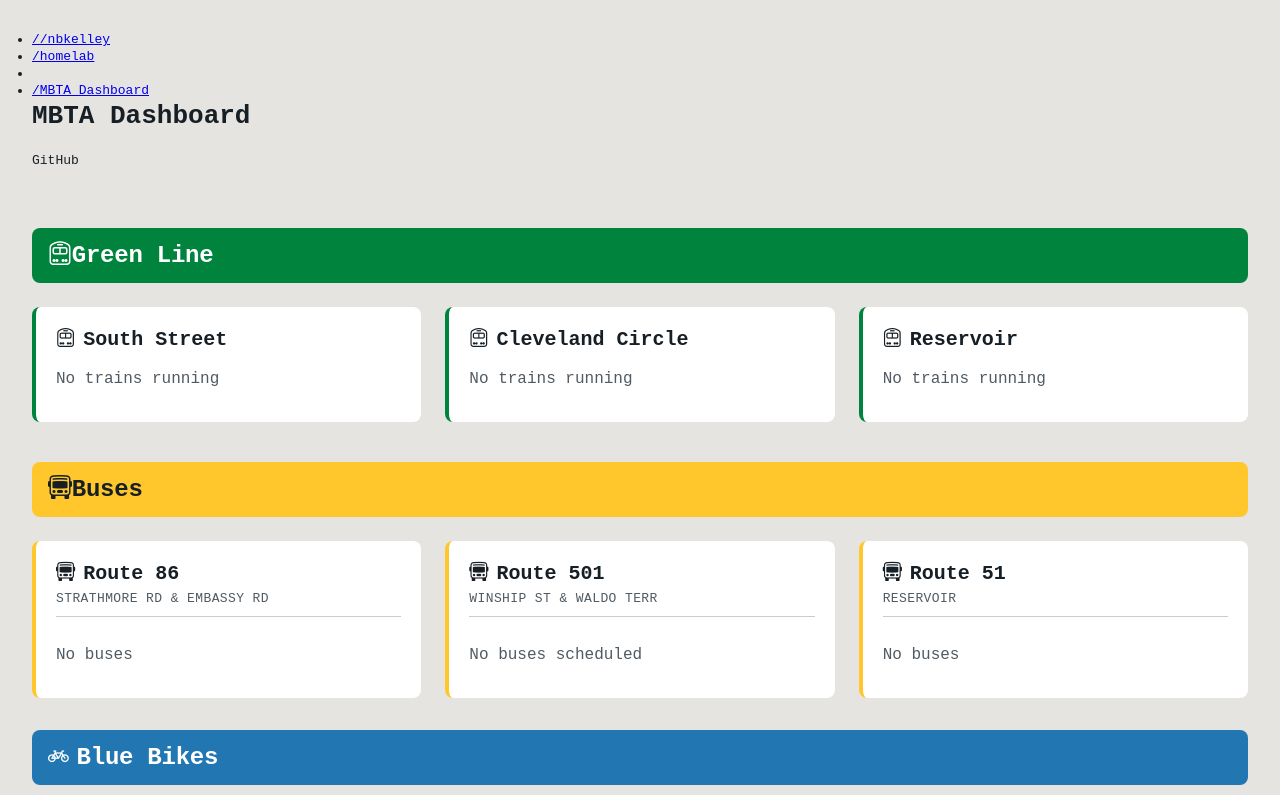
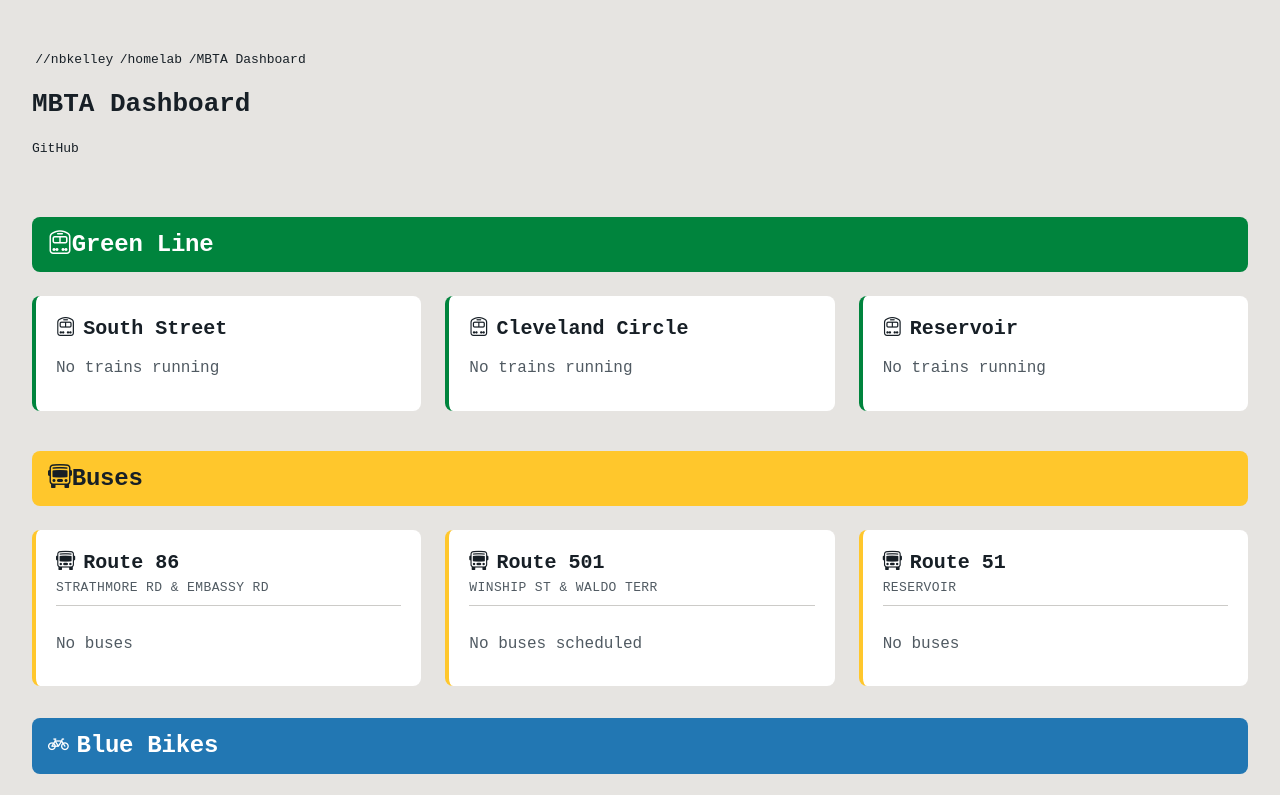
Before and after one commit to NK-Iluvatar/MBTADashboard, a website: page public/index.html in a window 1280 px wide. Shown: the top 795 px of the page. Drawn offline with nearby package versions, Linux system fonts and the light colour scheme; no server answers.

Commit message:
26-02-18-17-21

```diff
--- a/public/index.html
+++ b/public/index.html
@@ -9,11 +9,11 @@
 <body>
     <div class="container">
         <div class="path-nav">
-            <ul>
+            <ol>
                 <li><a href="https://nbkelley.com/">//nbkelley </a></li>
                 <li><a href="https://nbkelley.com/homelab/">/homelab </a><li>
                 <li><a href="http://mbtadash.nbkelley.com">/MBTA Dashboard</a></li>
-            </ul>
+            </ol>
         </div>
         <h1> MBTA Dashboard</h1>
         <div class="terminal-nav"><a>GitHub</a></div>
--- a/public/styles.css
+++ b/public/styles.css
@@ -41,6 +41,61 @@ body {
 .container {
     max-width: 1600px;
     margin: 0 auto;
+}
+
+/* Path navigation styles */
+.path-nav {
+  font-family: var(--font-family-mono);
+  padding: var(--spacing-base) 0;
+  white-space: nowrap;
+  overflow-x: auto;
+  -webkit-overflow-scrolling: touch;
+  scrollbar-width: none; /* Firefox */
+  -ms-overflow-style: none; /* IE and Edge */
+  width: 100%;
+}
+
+.path-nav::-webkit-scrollbar {
+  display: none; /* Chrome, Safari, Opera */
+}
+
+.path-nav ol {
+  display: flex;
+  flex-wrap: nowrap;
+  list-style: none;
+  margin: 0;
+  padding: 0;
+}
+
+.path-nav li {
+  display: flex;
+  align-items: center;
+  color: var(--color-text-muted);
+  flex-shrink: 0;
+  max-width: 200px; /* Limit maximum width on small screens */
+}
+
+.path-nav li.current {
+  max-width: none; /* Allow full width for current page */
+}
+
+.path-nav li a {
+  text-decoration: none;
+  border-bottom: none;
+  padding: 0 0.25em;
+  overflow: hidden;
+  text-overflow: ellipsis;
+  white-space: nowrap;
+  color: var(--color-text-muted);
+}
+
+.path-nav li.current a {
+  color: var(--color-text-primary);
+  font-weight: bold;
+}
+
+.path-nav a:hover {
+  text-decoration: underline;
 }
 
 /* Main menu navigation styles */
```
